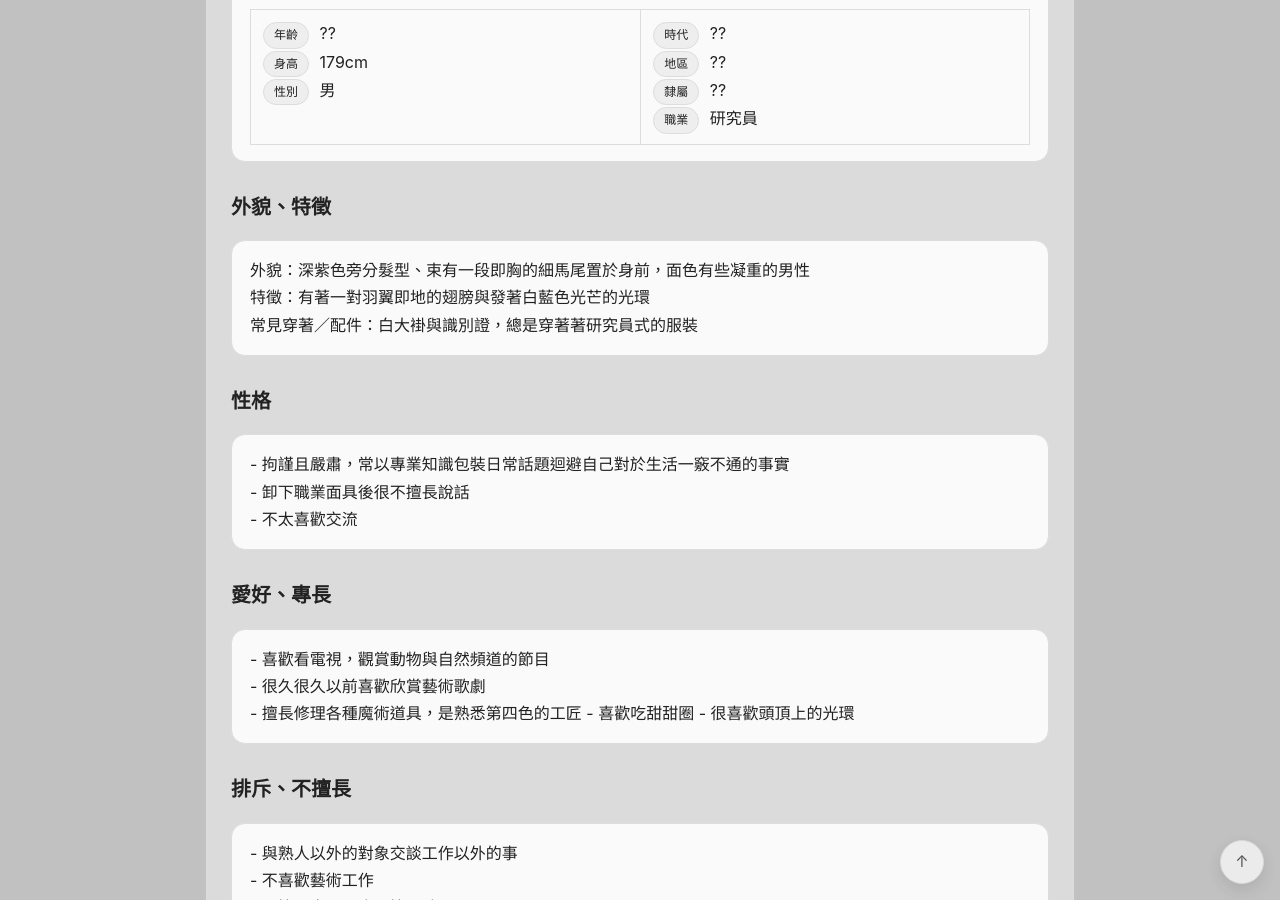
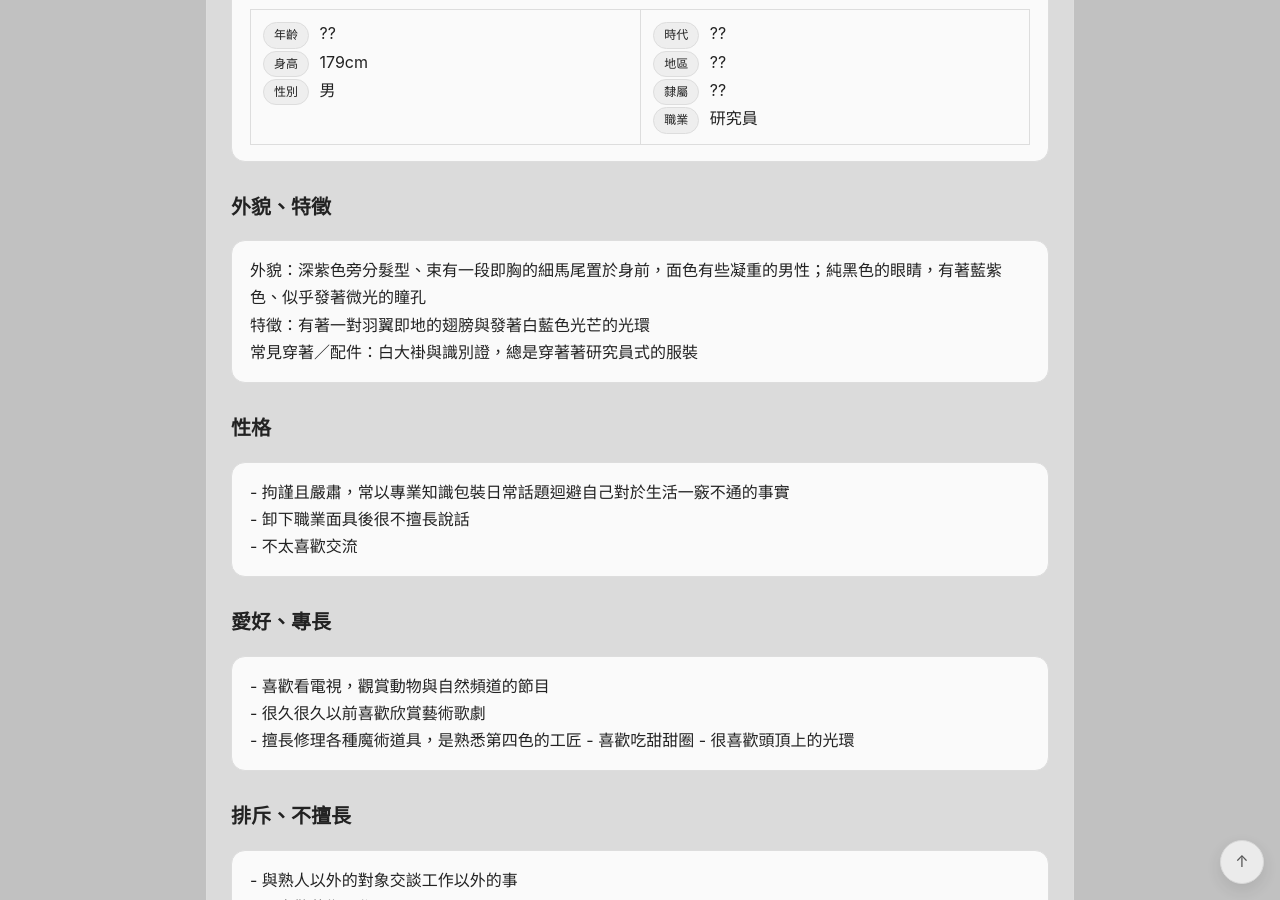
Before and after one commit to yoyoseal/char-archive, a Jekyll site: the page built from _characters/isshiki.md, in a window 1280 px wide and 900 px high, scrolled down 705 px. Built offline with Jekyll 4.4.1, drawn with Linux system fonts in a browser that asks for light colours.

Commit message:
Update isshiki.md

```diff
--- a/_characters/isshiki.md
+++ b/_characters/isshiki.md
@@ -40,7 +40,7 @@ order: 150
 
 ## 外貌、特徵
 <div class="card">
-外貌：深紫色旁分髮型、束有一段即胸的細馬尾置於身前，面色有些凝重的男性<br>
+外貌：深紫色旁分髮型、束有一段即胸的細馬尾置於身前，面色有些凝重的男性；純黑色的眼睛，有著藍紫色、似乎發著微光的瞳孔<br>
 特徵：有著一對羽翼即地的翅膀與發著白藍色光芒的光環<br>
 常見穿著／配件：白大褂與識別證，總是穿著著研究員式的服裝
 </div>
```
